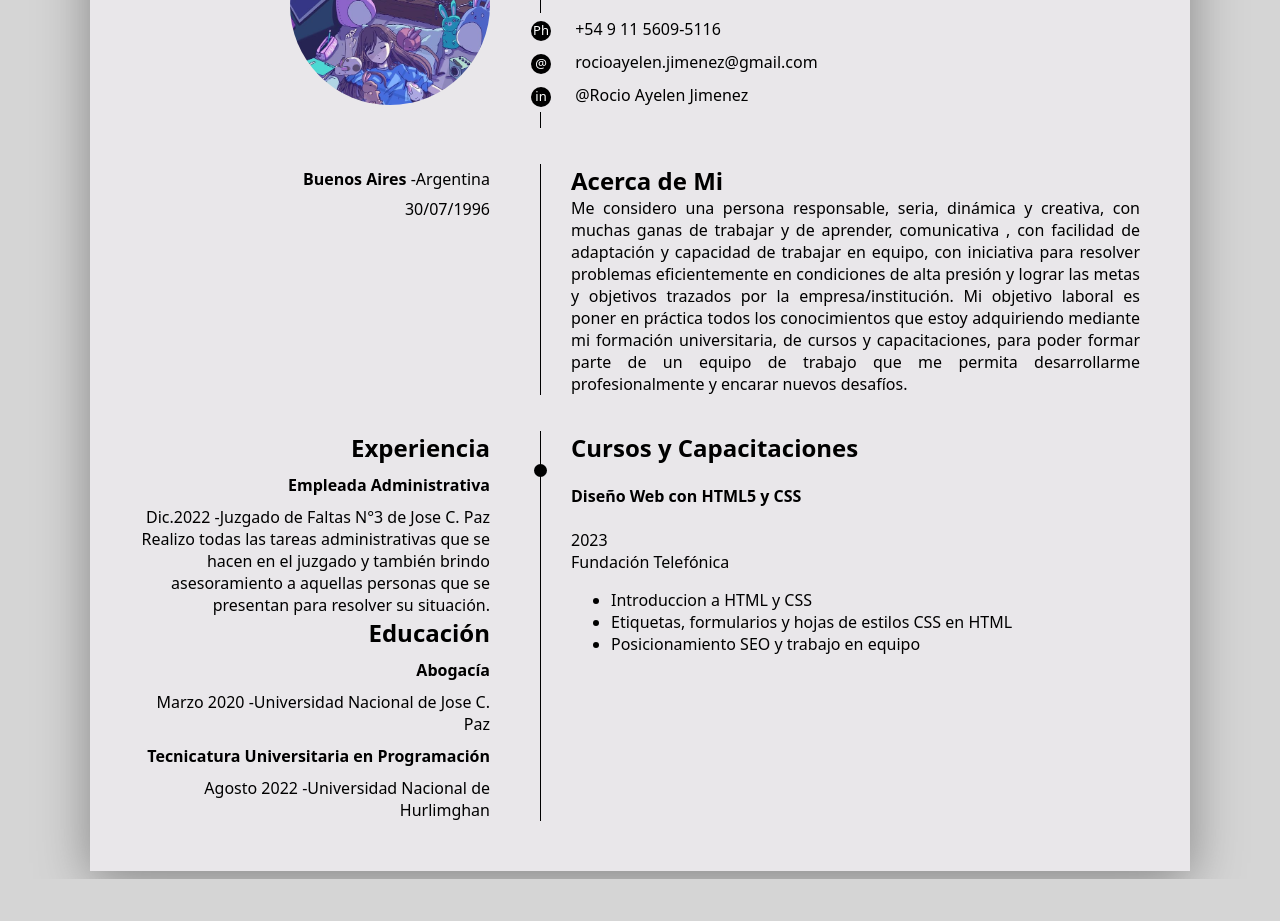
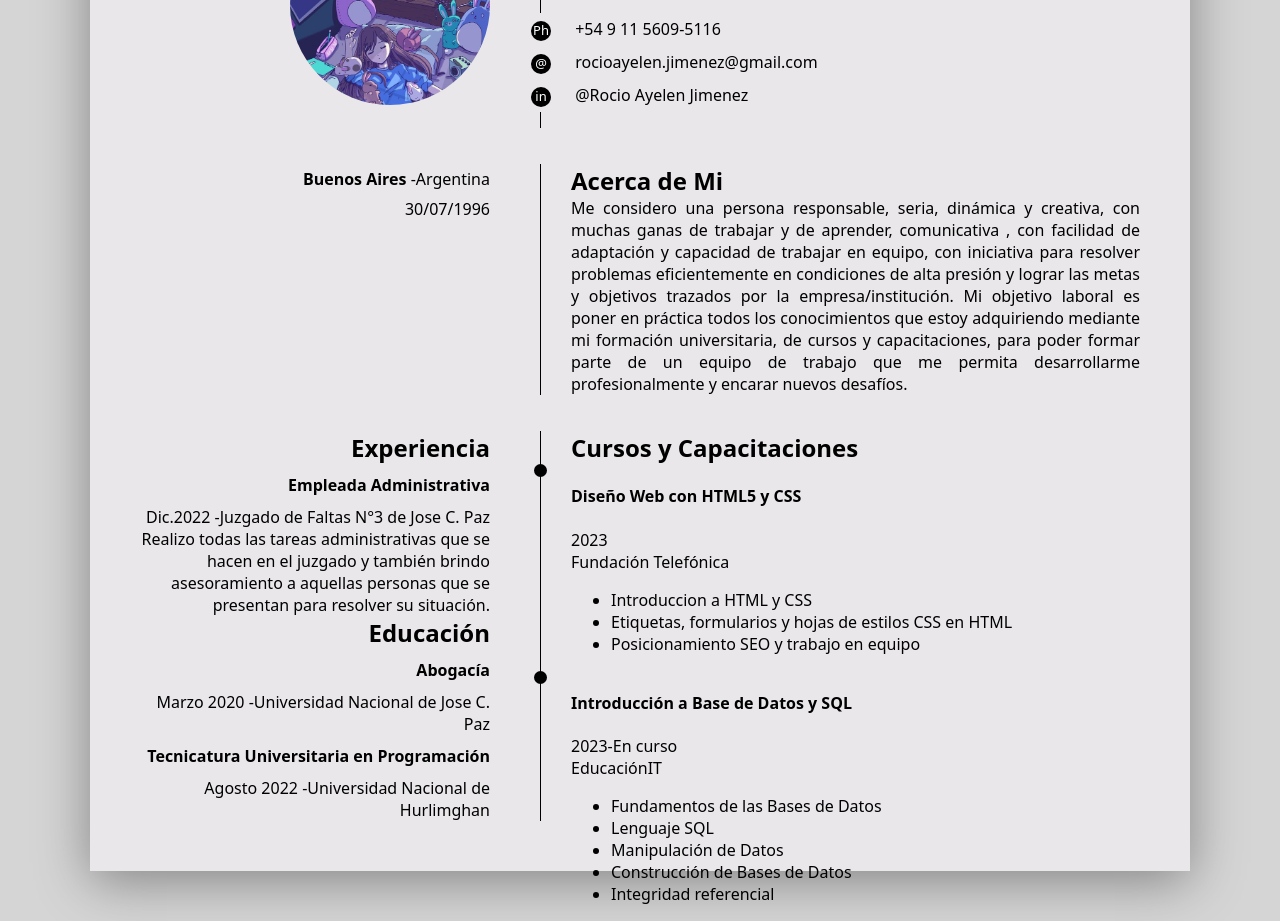
Before and after one commit to AsheJM/MiCvAdaptable.github.io, a plain HTML site: page index.html in a window 1280 px wide. Shown: the part 153-1074 px from the top of the page. Before the commit the page ends 1032 px from the top, so only its background shows below. Drawn offline with Linux system fonts and the light colour scheme.

Commit message:
Update index.html

```diff
--- a/index.html
+++ b/index.html
@@ -96,6 +96,23 @@
                     <li>Etiquetas, formularios y hojas de estilos CSS en HTML</li>
                     <li>Posicionamiento SEO y trabajo en equipo</li>
                 </ul>
+                <!--Curso #2-->
+                <div class="titulo">
+                <h4>Introducción a Base de Datos y SQL</h4>
+                <div class="tiempo">
+                    2023-En curso
+                </div>
+                <div class="lugar">
+                    EducaciónIT
+                </div>
+                <ul>
+                    <li>Fundamentos de las  Bases de Datos</li>
+                    <li>Lenguaje SQL</li>
+                    <li>Manipulación de Datos</li>
+                    <li>Construcción de Bases de Datos</li>
+                    <li>Integridad referencial</li>
+                </ul>
+                </div>
             </div>
         </div>
     </div>
```
